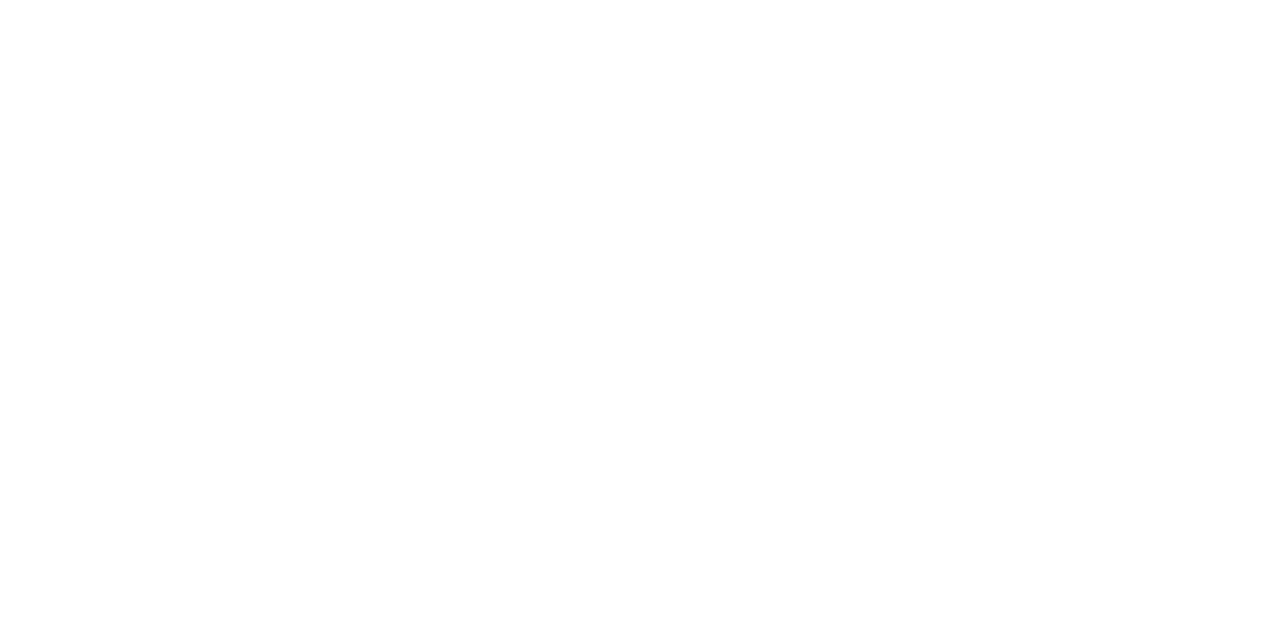
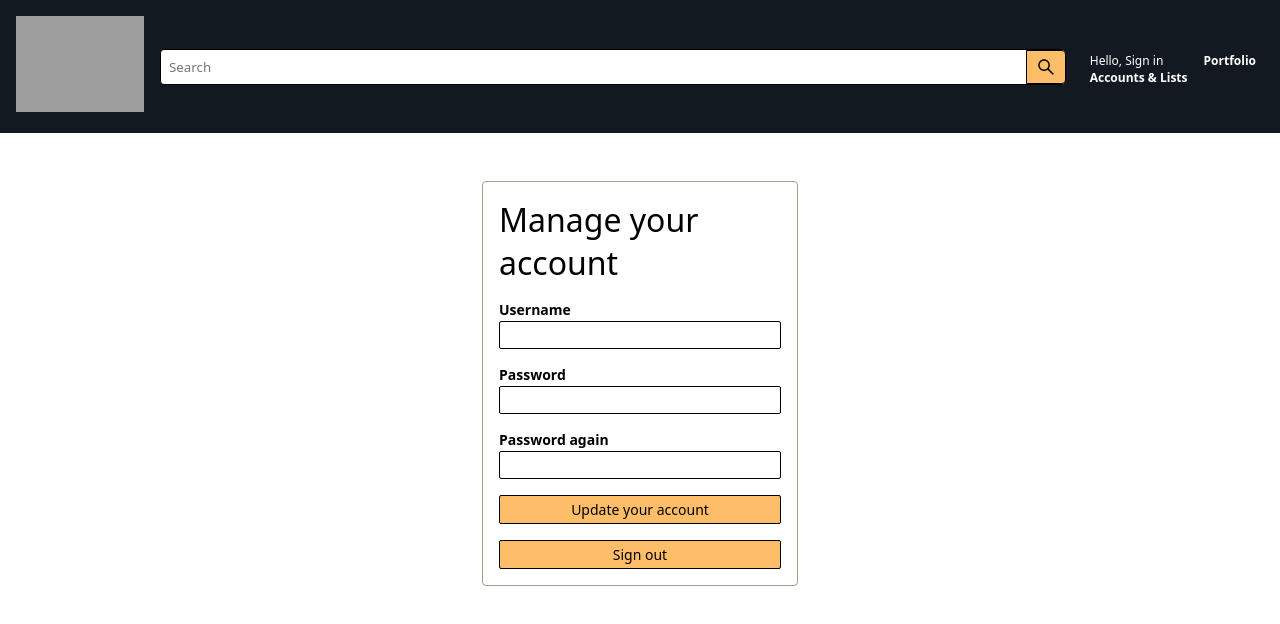
Before and after one commit to riishavt/stock-webapp, a React (Vite) app: page /profile in a window 1280 px wide. Before the commit this address had no page. Shown: the top 624 px of the page. Built offline with nearby package versions, Linux system fonts and the light colour scheme; grey boxes are pictures that could not be loaded.

Commit message:
Live Table

```diff
--- a/src/App.tsx
+++ b/src/App.tsx
@@ -4,9 +4,9 @@
 import HomePage from './pages/HomePage';
 import SignInPage from './pages/SignInPage';
 import RegisterPage from './pages/RegisterPage';
-// import ProfilePage from './pages/ProfilePage';
+import ProfilePage from './pages/ProfilePage';
 import { useInitialize } from './hooks/useInitialize';
-// import { Portfolio } from './pages/PortfolioPage';
+import { Portfolio } from './pages/PortfolioPage';
 
 export default function App() {
   useInitialize();
@@ -17,9 +17,9 @@
         <Route path="/register" element={<RegisterPage />} />
         <Route path="/" element={<Layout />}>
           <Route index element={<HomePage />} />
-          {/* <Route path="/profile" element={<ProfilePage />} /> */}
+          <Route path="/profile" element={<ProfilePage />} />
           <Route path="/" element={<ProtectedRoute />}>
-            {/* <Route path="/order-history" element={<Portfolio />} /> */}
+            <Route path="/portfolio" element={<Portfolio />} />
           </Route>
         </Route>
       </Routes>
--- a/src/components/Header.tsx
+++ b/src/components/Header.tsx
@@ -44,11 +44,8 @@
                         <b> Accounts & Lists</b>
                     </p>
                 </Link>
-                <Link to="/order-history" className={styles.order}>
-                    <p>Returns</p>
-                    <p>
-                        <b>& Orders</b>
-                    </p>
+                <Link to="/portfolio" className={styles.order}>
+                    <p><b>Portfolio</b></p>
                 </Link>
             </div>
         </header>
--- /dev/null
+++ b/src/components/LiveTable.tsx
@@ -0,0 +1,81 @@
+import { Table, TableBody, TableCell, TableContainer, TableHead, TableRow } from "@mui/material";
+import axios from "axios";
+import { useEffect, useState } from "react";
+
+interface LiveStockInterface {
+    StockName: string;
+    LastPrice: number;
+    TurnOver: number;
+    Change: number;
+    High: number;
+    Low: number;
+    Open: number;
+    ShareTraded: number;
+}
+
+
+export const LiveTable = () => {
+    const [liveStockData, setLiveStockData] = useState<LiveStockInterface[]>([]);
+    const [isLoading, setIsLoading] = useState(true);
+
+    const columns = [
+        { id: "StockName", label: "Stock Name", minWidth: 100 },
+        { id: "LastPrice", label: "Last Price", minWidth: 100 },
+        { id: "TurnOver", label: "Turn Over", minWidth: 100 },
+        { id: "Change", label: "Change", minWidth: 100 },
+        { id: "High", label: "High", minWidth: 100 },
+        { id: "Low", label: "Low", minWidth: 100 },
+        { id: "Open", label: "Open", minWidth: 100 },
+        { id: "ShareTraded", label: "Share Traded", minWidth: 100 },
+    ];
+
+    useEffect(() => {
+        setIsLoading(true);
+        axios.get("http://localhost:8080/api/stocks")
+            .then(res => res.data)
+            .then(json => {
+                setIsLoading(false);
+                console.log(json)
+                setLiveStockData(json);
+            })
+    }, []);
+
+    return (
+        <div>{!isLoading ?
+            <TableContainer sx={{ maxHeight: 440 }}>
+                <Table stickyHeader aria-label="sticky table">
+                    <TableHead>
+                        <TableRow>
+                            {columns.map((column) => (
+                                <TableCell
+                                    key={column.id}
+                                    style={{ minWidth: column.minWidth }}
+                                >
+                                    {column.label}
+                                </TableCell>
+                            ))}
+                        </TableRow>
+                    </TableHead>
+                    <TableBody>
+                        {liveStockData
+                            .map((row: any) => {
+                                return (
+                                    <TableRow hover role="checkbox" tabIndex={-1} key={row.StockName}>
+                                        {columns.map((column) => {
+                                            const value = row[column.id];
+                                            return (
+                                                <TableCell key={column.id} >
+                                                    {value}
+                                                </TableCell>
+                                            );
+                                        })}
+                                    </TableRow>
+                                );
+                            })}
+                    </TableBody>
+                </Table>
+            </TableContainer>
+            : <p>Loading...</p>}
+        </div>
+    )
+}
--- a/src/pages/HomePage.tsx
+++ b/src/pages/HomePage.tsx
@@ -1,5 +1,5 @@
-
 import { IndexTable } from '../components/IndexTable';
+import { LiveTable } from '../components/LiveTable';
 
 import styles from './HomePage.module.css';
 
@@ -8,8 +8,9 @@
 
     return (
         <div className={styles.container}>
+            <IndexTable />
+            <LiveTable />
 
-            <IndexTable />
 
         </div>
     );
--- /dev/null
+++ b/src/pages/PortfolioPage.tsx
@@ -0,0 +1,5 @@
+
+
+export const Portfolio = () => {
+    return <div><p>hello</p></div>
+}
--- /dev/null
+++ b/src/pages/ProfilePage.module.css
@@ -0,0 +1,67 @@
+.container {
+  max-width: 21.75rem;
+  margin: auto;
+  height: calc(100vh - 6.875rem);
+  display: flex;
+  flex-direction: column;
+  justify-content: start;
+  align-items: center;
+  padding: 2rem 1rem;
+}
+
+.logo {
+  width: 6.25rem;
+}
+
+.content {
+  width: 100%;
+  margin: 1rem 0;
+  padding: 1rem;
+  border: 1px solid var(--darkgray);
+  border-radius: 0.25rem;
+}
+
+.title {
+  font-weight: 400;
+}
+
+.label {
+  display: block;
+  margin-top: 1rem;
+  display: flex;
+  flex-direction: column;
+  font-size: 0.875rem;
+  font-weight: 700;
+}
+
+.input {
+  margin-top: 0.125rem;
+  padding: 0.25rem 0.5rem;
+  border: 1px solid #000;
+  border-radius: 0.125rem;
+  font-family: inherit;
+}
+
+.button {
+  width: 100%;
+  margin-top: 1rem;
+  padding: 0.25rem;
+  font-family: inherit;
+  font-size: 0.875rem;
+  border: 1px solid #000;
+  border-radius: 0.125rem;
+  background-color: var(--yellow);
+  cursor: pointer;
+}
+
+.error {
+  font-size: 0.75rem;
+  font-style: italic;
+  color: var(--red);
+}
+
+@media (min-width: 48rem) {
+  .container {
+    height: calc(100vh - 4.629rem);
+  }
+}
--- /dev/null
+++ b/src/pages/ProfilePage.tsx
@@ -0,0 +1,146 @@
+import { useEffect } from 'react';
+import { useNavigate } from 'react-router-dom';
+import { userSlice } from '../redux/features/userSlice';
+import { useAppDispatch, useAppSelector } from '../redux/hooks';
+import { useForm, SubmitHandler } from 'react-hook-form';
+import { useUpdateMutation } from '../redux/services/userApi';
+import { Alert } from '../components/Alert';
+
+import styles from './ProfilePage.module.css';
+
+interface Inputs {
+  username?: string;
+  password?: string;
+  confirm?: string;
+}
+
+export default function ProfilePage() {
+  const navigate = useNavigate();
+  const dispatch = useAppDispatch();
+  const { user } = useAppSelector((state) => state.userSlice);
+  const [update, { isLoading, isError, isSuccess }] = useUpdateMutation();
+  const {
+    register,
+    handleSubmit,
+    reset,
+    getValues,
+    formState: { errors }
+  } = useForm<Inputs>();
+
+  const handleOnSubmit: SubmitHandler<Inputs> = async ({
+    username,
+    password
+  }) => {
+    if (user) {
+      const data = await update({
+        userId: user._id,
+        username: username ?? '',
+        password: password ?? '',
+        token: user.token
+      }).unwrap();
+
+      dispatch(userSlice.actions.login(data));
+    }
+  };
+
+  const handleOnSignOut = () => {
+    dispatch(userSlice.actions.logout());
+    navigate('/');
+  };
+
+  useEffect(() => {
+    if (user) {
+      reset({
+        // email: user?.email,
+        password: '',
+        confirm: ''
+      });
+    }
+  }, [isSuccess, isError, user]);
+
+  return (
+    <div className={styles.container}>
+      {isError && (
+        <Alert
+          type="error"
+          title="There was a problem"
+          text="Something went wrong"
+        />
+      )}
+      {isSuccess && (
+        <Alert
+          type="success"
+          title="Success"
+          text="User profile successfully updated"
+        />
+      )}
+      <div className={styles.content}>
+        <h1 className={styles.title}>Manage your account</h1>
+        <form onSubmit={handleSubmit(handleOnSubmit)}>
+          {errors.username && (
+            <span className={styles.error}>{errors.username.message}</span>
+          )}
+          <label htmlFor="username" className={styles.label}>
+            Username
+            <input
+              type="text"
+              {...register('username', {
+                // pattern: {
+                //   value:
+                //     /^(([^<>()[\]\\.,;:\s@"]+(\.[^<>()[\]\\.,;:\s@"]+)*)|(".+"))@((\[[0-9]{1,3}\.[0-9]{1,3}\.[0-9]{1,3}\.[0-9]{1,3}])|(([a-zA-Z\-0-9]+\.)+[a-zA-Z]{2,}))$/,
+                //   message: 'Please enter a valid username.'
+                // }
+              })}
+              className={styles.input}
+            />
+          </label>
+          <label htmlFor="password" className={styles.label}>
+            Password
+            <input
+              type="password"
+              {...register('password', {
+                minLength: {
+                  value: 6,
+                  message: 'Password at least 6 characters'
+                }
+              })}
+              className={styles.input}
+            />
+          </label>
+          {errors.password && (
+            <span className={styles.error}>{errors.password.message}</span>
+          )}
+          <label htmlFor="confirm" className={styles.label}>
+            Password again
+            <input
+              type="password"
+              {...register('confirm', {
+                validate: {
+                  dirty: (v) => {
+                    if (v !== getValues('password'))
+                      return 'Password does not match';
+                  }
+                }
+              })}
+              className={styles.input}
+            />
+          </label>
+          {errors.confirm && (
+            <span className={styles.error}>{errors.confirm.message}</span>
+          )}
+          <button disabled={isLoading} type="submit" className={styles.button}>
+            {isLoading ? 'Loading...' : 'Update your account'}
+          </button>
+        </form>
+        <button
+          disabled={isLoading}
+          type="button"
+          className={styles.button}
+          onClick={handleOnSignOut}
+        >
+          {isLoading ? 'Loading...' : 'Sign out'}
+        </button>
+      </div>
+    </div>
+  );
+}
--- a/src/pages/RegisterPage.tsx
+++ b/src/pages/RegisterPage.tsx
@@ -8,7 +8,7 @@
 
 interface Inputs {
   name: string;
-  email: string;
+  username: string;
   password: string;
   confirm: string;
 }
@@ -32,12 +32,12 @@
 
   const handleOnSubmit: SubmitHandler<Inputs> = async ({
     name,
-    email,
+    username,
     password
   }) => {
     await signup({
       name,
-      email,
+      username,
       password
     });
   };
@@ -66,7 +66,7 @@
         <Alert
           type="error"
           title="There was a problem"
-          text="Email address already used"
+          text="Username address already used"
           className={styles.alert}
         />
       )}
@@ -94,23 +94,23 @@
           {errors.name && (
             <span className={styles.error}>{errors.name.message}</span>
           )}
-          <label htmlFor="email" className={styles.label}>
-            E-mail Address
+          <label htmlFor="username" className={styles.label}>
+            Username
             <input
-              type="email"
-              {...register('email', {
-                required: 'Please enter your email',
-                pattern: {
-                  value:
-                    /^(([^<>()[\]\\.,;:\s@"]+(\.[^<>()[\]\\.,;:\s@"]+)*)|(".+"))@((\[[0-9]{1,3}\.[0-9]{1,3}\.[0-9]{1,3}\.[0-9]{1,3}])|(([a-zA-Z\-0-9]+\.)+[a-zA-Z]{2,}))$/,
-                  message: 'Please enter a valid email.'
-                }
+              type="text"
+              {...register('username', {
+                required: 'Please enter your username',
+                // pattern: {
+                //   value:
+                //     /^(([^<>()[\]\\.,;:\s@"]+(\.[^<>()[\]\\.,;:\s@"]+)*)|(".+"))@((\[[0-9]{1,3}\.[0-9]{1,3}\.[0-9]{1,3}\.[0-9]{1,3}])|(([a-zA-Z\-0-9]+\.)+[a-zA-Z]{2,}))$/,
+                //   message: 'Please enter a valid email.'
+                // }
               })}
               className={styles.input}
             />
           </label>
-          {errors.email && (
-            <span className={styles.error}>{errors.email.message}</span>
+          {errors.username && (
+            <span className={styles.error}>{errors.username.message}</span>
           )}
           <label htmlFor="password" className={styles.label}>
             Password
--- a/src/pages/SignInPage.tsx
+++ b/src/pages/SignInPage.tsx
@@ -74,12 +74,12 @@
       <div className={styles.content}>
         <h1 className={styles.title}>Sign In</h1>
         <form onSubmit={handleSubmit(handleOnSubmit)}>
-          <label htmlFor="email" className={styles.label}>
-            E-mail Address
+          <label htmlFor="username" className={styles.label}>
+            Username
             <input
               type="text"
               {...register('username', {
-                required: 'Email is required',
+                required: 'Username is required',
                 // pattern: {
                 //   value:
                 //     /^(([^<>()[\]\\.,;:\s@"]+(\.[^<>()[\]\\.,;:\s@"]+)*)|(".+"))@((\[[0-9]{1,3}\.[0-9]{1,3}\.[0-9]{1,3}\.[0-9]{1,3}])|(([a-zA-Z\-0-9]+\.)+[a-zA-Z]{2,}))$/,
--- a/src/redux/services/userApi.ts
+++ b/src/redux/services/userApi.ts
@@ -8,7 +8,7 @@
   endpoints: (builder) => ({
     signup: builder.mutation<
       User,
-      { name: string; email: string; password: string }
+      { name: string; username: string; password: string }
     >({
       query: (body) => {
         return {
@@ -31,8 +31,7 @@
       User,
       {
         userId: string;
-        name: string;
-        email: string;
+        username: string;
         password: string;
         token: string;
       }
```
Also changed, not shown: package.json (+7 -1 lines), src/components/IndexTable.tsx (+14 -2 lines), 1 other file (tests, documents, lock files or other folders).
